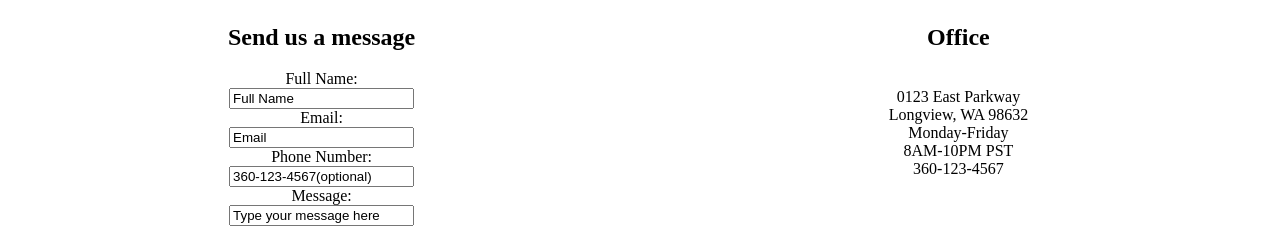
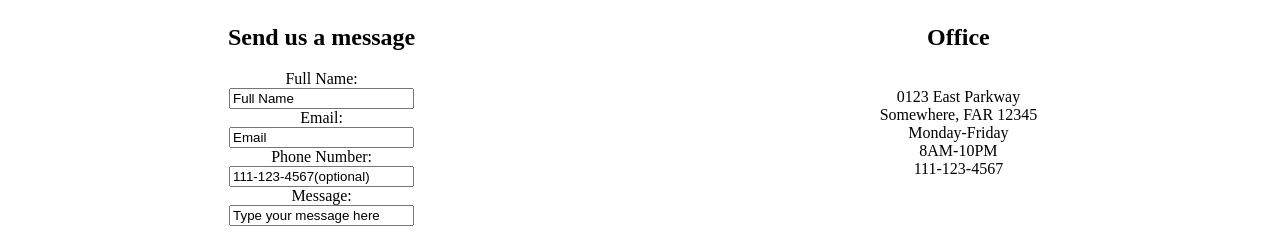
Before and after one commit to tyetorres/tyetorres, a plain HTML site: page contact.html in a window 1280 px wide. Shown: the part 477-714 px from the top of the page. Drawn offline with Linux system fonts and the light colour scheme.

Commit message:
Update contact.html

```diff
--- a/contact.html
+++ b/contact.html
@@ -72,7 +72,7 @@
                         <label for="email">Email:</label><br>
                         <input type="email" id="email" name="email" value="Email"><br>
                         <label for="phone">Phone Number:</label><br>
-                        <input type="tel" id="phone" name="phone" pattern="[0-9]{3}-[0-9]{3}-[0-9]{4}" value="360-123-4567(optional)"><br>
+                        <input type="tel" id="phone" name="phone" pattern="[0-9]{3}-[0-9]{3}-[0-9]{4}" value="111-123-4567(optional)"><br>
                         <label for="msg">Message:</label><br>
                         <input type="text" id="msg" name="msg" value="Type your message here"><br>
                         <br>
@@ -87,13 +87,13 @@
                         <br>
                         0123 East Parkway
                         <br>
-                        Longview, WA 98632
+                        Somewhere, FAR 12345
                         <br>
                         Monday-Friday
                         <br>
-                        8AM-10PM PST
+                        8AM-10PM
                         <br>
-                        360-123-4567
+                        111-123-4567
                     </p>
                 </div>
             </div>
```
